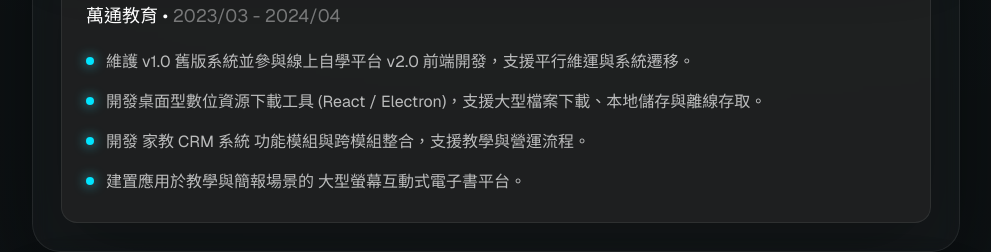
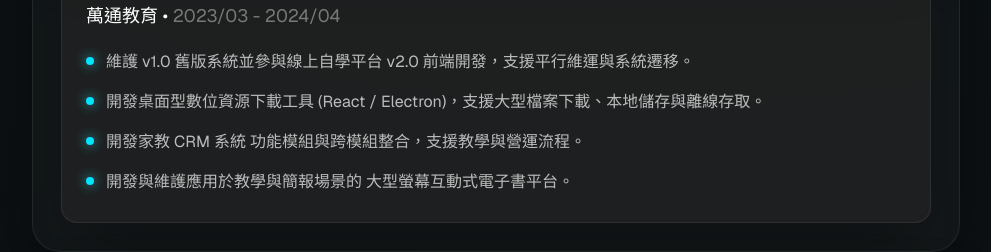
Before and after one commit to y0000ga/yoga-portfolio, a Next.js app: page /en/resume in a window 1280 px wide. Shown: the part 1720-1972 px from the top of the page, without its empty margins (0-991 px from the left). Built offline with nearby package versions, Linux system fonts and the light colour scheme; no server answers.

Commit message:
chore: update content

```diff
--- a/constants/mock.ts
+++ b/constants/mock.ts
@@ -237,8 +237,8 @@ export const TEMP_DATA_RESUME: IResume = {
                 contents: [
                     '維護 v1.0 舊版系統並參與線上自學平台 v2.0 前端開發，支援平行維運與系統遷移。',
                     '開發桌面型數位資源下載工具 (React / Electron)，支援大型檔案下載、本地儲存與離線存取。',
-                    '開發 家教 CRM 系統 功能模組與跨模組整合，支援教學與營運流程。',
-                    '建置應用於教學與簡報場景的 大型螢幕互動式電子書平台。',
+                    '開發家教 CRM 系統 功能模組與跨模組整合，支援教學與營運流程。',
+                    '開發與維護應用於教學與簡報場景的 大型螢幕互動式電子書平台。',
                 ]
             }
         ]
```
